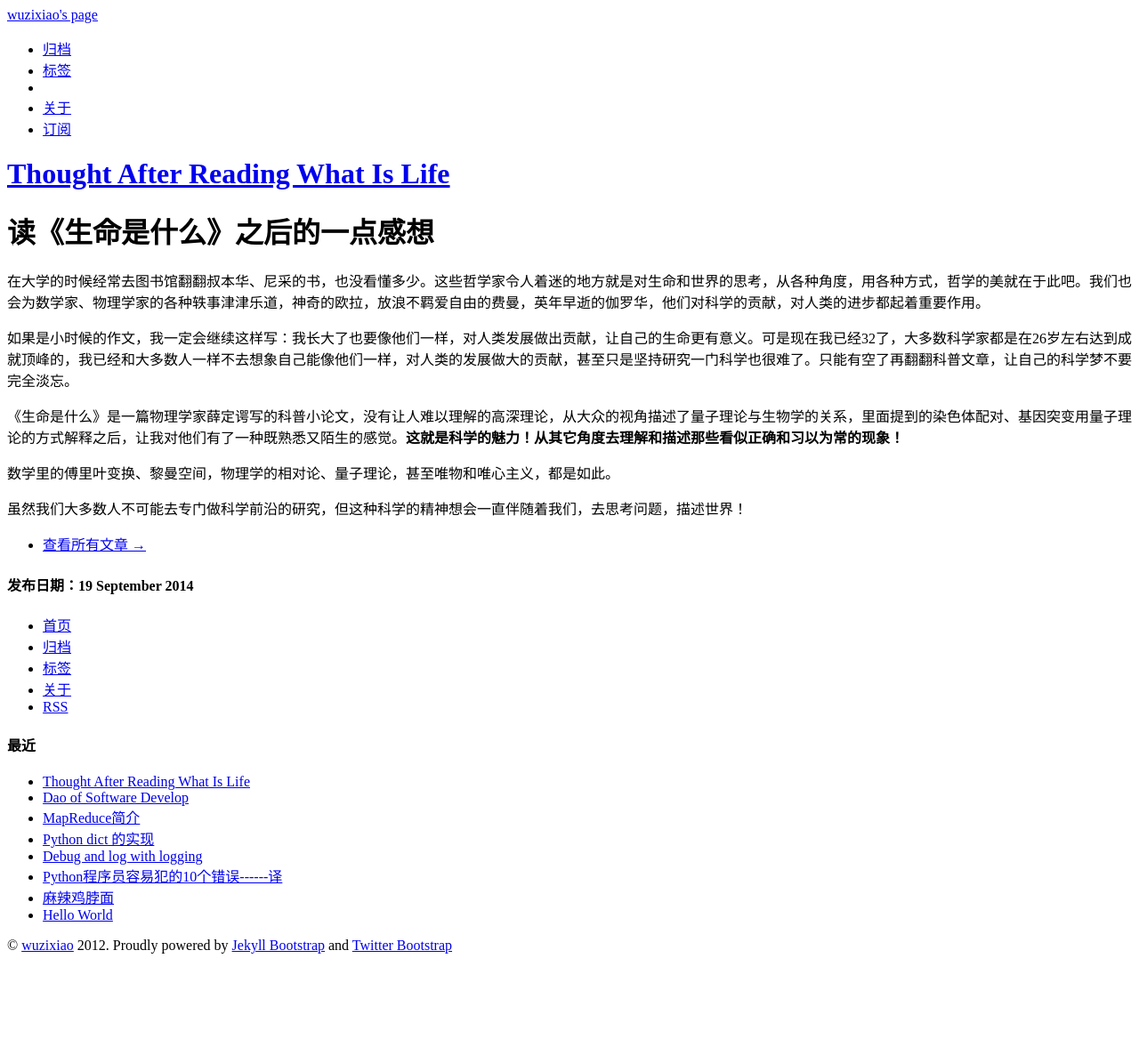
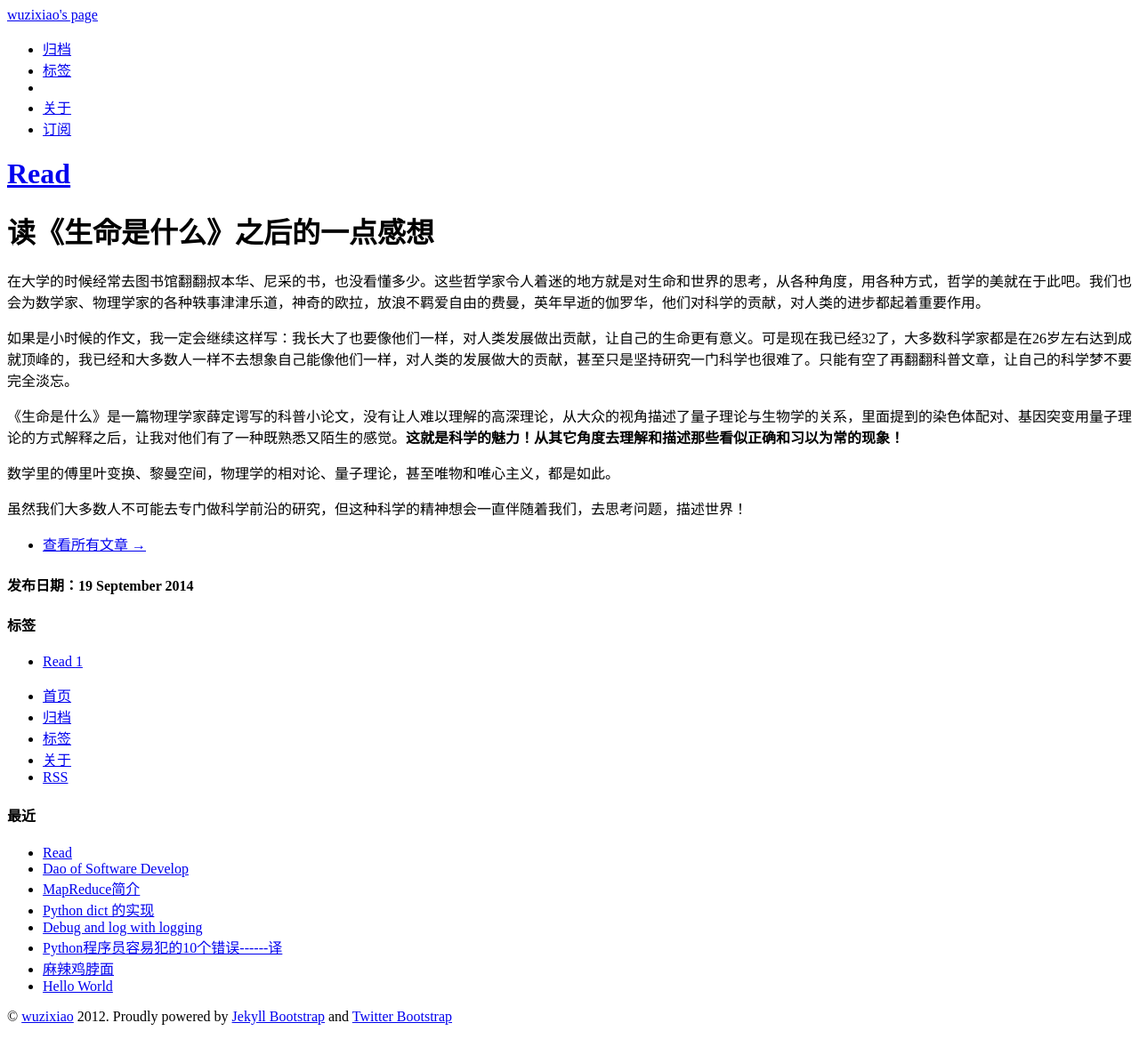
Before and after one commit to wuzixiao/wuzixiao2.github.io, a Jekyll site: the page built from index.md, in a window 1280 px wide. Shown: the whole page at 89% size. Built offline with Jekyll 4.4.1, drawn with Linux system fonts in a browser that asks for light colours; comment, search, counter and statistics services are not loaded; before the commit the page ends 1088 px from its top, so only the background shows below that.

Commit message:
mod post what is life

```diff
--- a/_posts/2014-09-19-thought-after-reading-what-is-life.md
+++ b/_posts/2014-09-19-thought-after-reading-what-is-life.md
@@ -1,3 +1,14 @@
+---
+layout: post
+title: "Read <What is life>"
+description: ""
+category: Blog
+tags: [Read]
+---
+
+{% include JB/setup %}
+
+
 #读《生命是什么》之后的一点感想
 
 在大学的时候经常去图书馆翻翻叔本华、尼采的书，也没看懂多少。这些哲学家令人着迷的地方就是对生命和世界的思考，从各种角度，用各种方式，哲学的美就在于此吧。我们也会为数学家、物理学家的各种轶事津津乐道，神奇的欧拉，放浪不羁爱自由的费曼，英年早逝的伽罗华，他们对科学的贡献，对人类的进步都起着重要作用。
```
